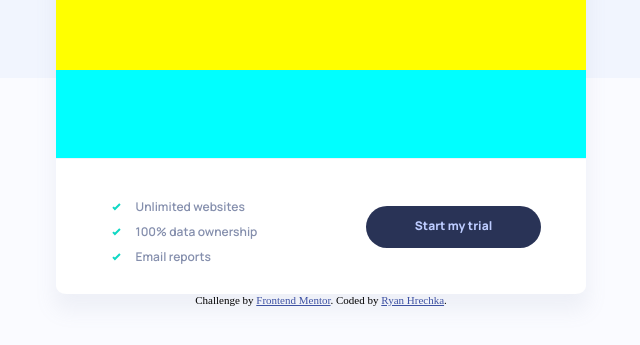
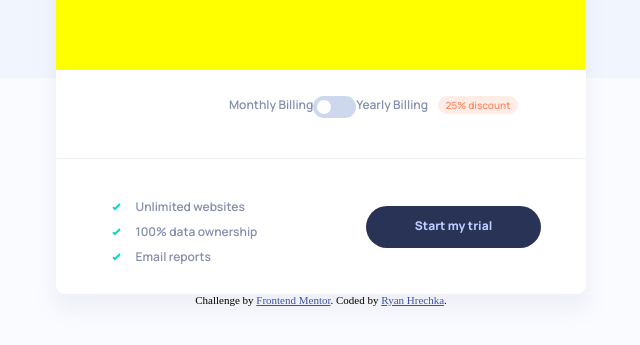
Before and after one commit to RAFH82/Pricing-component, a plain HTML site: page index.html in a window 1280 px wide. Shown: the part 371-716 px from the top of the page, without its empty margins (319-959 px from the left). Drawn offline with Linux system fonts and the light colour scheme.

Commit message:
Creating & Styling Toggle Slider

```diff
--- a/index.css
+++ b/index.css
@@ -10,6 +10,9 @@ body {
 	background: url("./images/bg-pattern.svg");
 	background-repeat: no-repeat;
 }
+
+/* Top of page
+////////////// */
 
 .header {
 	height: 265px;
@@ -65,6 +68,12 @@ body {
 	right: -45px;
 }
 
+/* End of top of page
+////////////// */
+
+/* Card Content
+////////////// */
+
 .card {
 	width: 530px;
 	height: 400px;
@@ -75,6 +84,9 @@ body {
 	display: flex;
 	flex-direction: column;
 }
+
+/* Top of Card
+////////////// */
 
 .card__header {
 	width: 100%;
@@ -140,15 +152,130 @@ body {
 	color: hsl(225, 20%, 60%);
 }
 
+/* Card Slider
+////////////// */
+
 .card__sliderContainer {
 	height: 88px;
 	background-color: yellow;
 }
 
+/* Middle of Card
+////////////// */
+
 .card__billingContainer {
 	height: 88px;
-	background-color: aqua;
+	display: flex;
+	align-items: center;
+	justify-content: flex-end;
+	position: relative;
 }
+
+.card__billing {
+	margin-right: 68px;
+	width: 100%;
+	height: 20px;
+	display: flex;
+	justify-content: flex-end;
+	font-family: Manrope;
+	position: absolute;
+	top: 26px;
+}
+
+.card__billingPeriod {
+	font-size: 12px;
+	font-weight: 600;
+	color: hsl(225, 20%, 60%);
+}
+
+.card__billingDiscount {
+	text-align: center;
+	background-color: hsl(14, 92%, 95%);
+	border-radius: 10px;
+	height: 18px;
+	width: 80px;
+	margin-left: 10px;
+}
+
+.card__billingDiscount > p {
+	margin: 0;
+	position: relative;
+	font-size: 10px;
+	top: 12.5%;
+	color: hsl(15, 100%, 70%);
+}
+
+/* Start of Billing Slider
+////////////// */
+
+/* The switch - the box around the slider */
+.switch {
+	position: relative;
+	display: inline-block;
+	width: 43px;
+	height: 22px;
+}
+
+/* Hide default HTML checkbox */
+.switch input {
+	opacity: 0;
+	width: 0;
+	height: 0;
+}
+
+/* The slider */
+.slider {
+	position: absolute;
+	cursor: pointer;
+	top: 0;
+	left: 0;
+	right: 0;
+	bottom: 0;
+	background-color: hsl(223, 50%, 87%);
+	-webkit-transition: 0.4s;
+	transition: 0.4s;
+}
+
+.slider:before {
+	position: absolute;
+	content: "";
+	height: 14px;
+	width: 14px;
+	left: 4px;
+	bottom: 4px;
+	background-color: white;
+	-webkit-transition: 0.4s;
+	transition: 0.4s;
+}
+
+input:checked + .slider {
+	background-color: hsl(223, 50%, 87%);
+}
+
+input:focus + .slider {
+	box-shadow: 0 0 1px hsl(223, 50%, 87%);
+}
+
+input:checked + .slider:before {
+	-webkit-transform: translateX(22px);
+	-ms-transform: translateX(22px);
+	transform: translateX(22px);
+}
+
+/* Rounded sliders] */
+.slider.round {
+	border-radius: 34px;
+}
+
+.slider.round:before {
+	border-radius: 50%;
+}
+
+/* End of Billing Slider
+////////////// */
+
+/* Bottom of Card
+////////////// */
 
 .card__footer {
 	border-top: 1px solid hsla(223, 50%, 87%, 0.3);
--- a/index.html
+++ b/index.html
@@ -59,7 +59,14 @@
 						<div class="card__slider"></div>
 					</div>
 					<div class="card__billingContainer">
-						<div class="card__billing"></div>
+						<div class="card__billing">
+							<span class="card__billingPeriod">Monthly Billing</span
+							><label class="switch">
+								<input type="checkbox" />
+								<span class="slider round"></span></label
+							><span class="card__billingPeriod">Yearly Billing</span>
+							<div class="card__billingDiscount"><p>25% discount</p></div>
+						</div>
 					</div>
 				</div>
 				<div class="card__footer">
```
Also changed, not shown: 1 other file.
